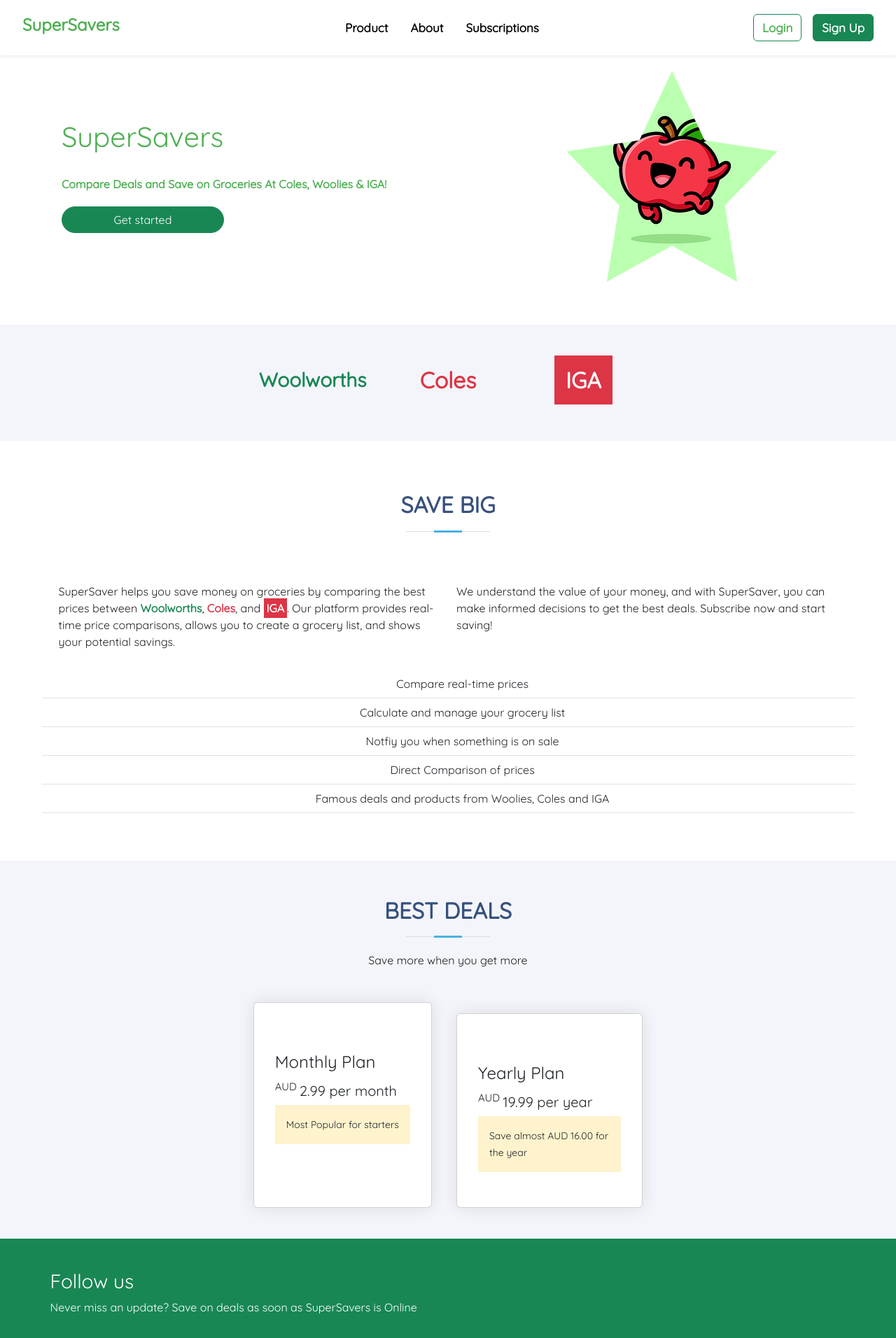
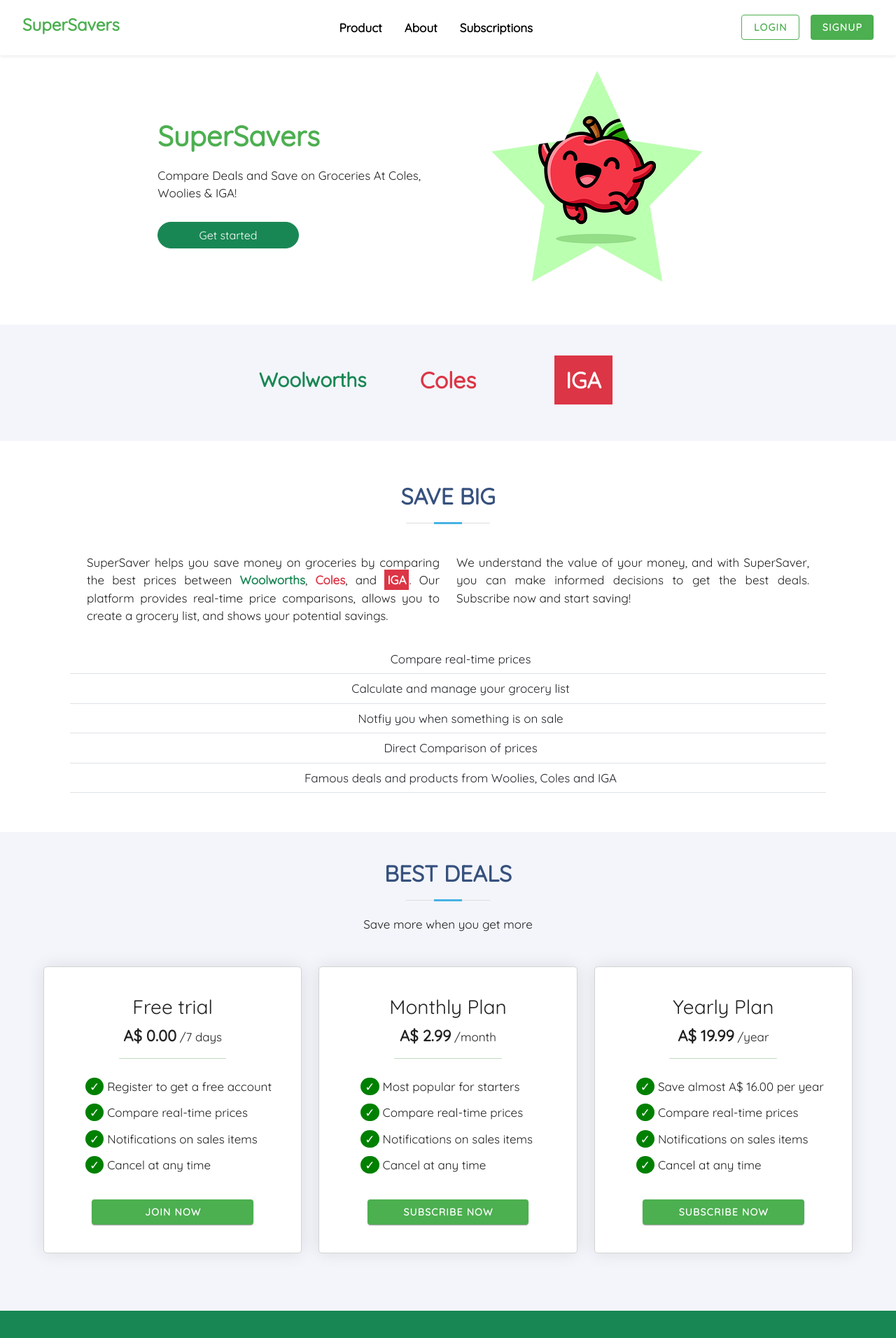
Before and after one commit to StefanKumarasinghe/supersavers-frontend-vuejs, a Vue app: page / in a window 1280 px wide. Shown: the top 1912 px of the page at 70% size. Built offline with nearby package versions, Linux system fonts and the light colour scheme; a web font is replaced by a local one.

Commit message:
Explore page design update

```diff
--- a/public/index.html
+++ b/public/index.html
@@ -28,5 +28,7 @@
   </noscript>
   <div id="app"></div>
   <!-- built files will be auto injected -->
+  <script src="https://cdn.jsdelivr.net/npm/@popperjs/core@2.11.8/dist/umd/popper.min.js" integrity="sha384-I7E8VVD/ismYTF4hNIPjVp/Zjvgyol6VFvRkX/vR+Vc4jQkC+hVqc2pM8ODewa9r" crossorigin="anonymous"></script>
+  <script src="https://cdn.jsdelivr.net/npm/bootstrap@5.3.2/dist/js/bootstrap.min.js" integrity="sha384-BBtl+eGJRgqQAUMxJ7pMwbEyER4l1g+O15P+16Ep7Q9Q+zqX6gSbd85u4mG4QzX+" crossorigin="anonymous"></script>
 </body>
 </html>
--- a/src/Explore.vue
+++ b/src/Explore.vue
@@ -1,7 +1,7 @@
 <!-- eslint-disable vue/multi-word-component-names -->
 <template>
 
-  <v-app>
+  <v-app class="vapplication">
     <div>
       <!-- Header -->
       <nav class="navbar navbar-expand-lg py-4 px-5 bg-white shadow-sm fixed-top">
@@ -13,7 +13,7 @@
           <div class="collapse navbar-collapse" id="nav-collapse">
             <ul class="navbar-nav mx-auto">
               <li class="nav-item">
-                <a class="black--text nav-link me-lg-4" href="#about">Product</a>
+                <a class="black--text nav-link me-lg-4" href="#product">Product</a>
               </li>
               <li class="nav-item">
                 <a class="black--text nav-link me-lg-4" href="#about">About</a>
@@ -23,13 +23,9 @@
               </li>
             </ul>
             <ul class="navbar-nav">
-              <li class="nav-item my-sm-3 my-3 my-lg-0 my-md-0">
-                <button class="btn btn-outline-success green--text font-weight-bold">
-                  <a class="green--text" href="#services">Login</a>
-                </button>
-                <button class="btn btn-success white--text font-weight-bold ms-4">
-                  <a class="white--text" href="/search">Sign Up</a>
-                </button>
+              <li class="nav-item my-sm-3 my-3 my-lg-0 my-md-0 d-flex">
+                <v-btn elevation="0" color="green" class="font-weight-bold" outlined to="login">Login</v-btn>
+                <v-btn elevation="0" color="green" class="font-weight-bold ms-4 white--text" to="register">Signup</v-btn>
               </li>
             </ul>
           </div>
@@ -37,55 +33,57 @@
       </nav>
 
       <!-- Hero Section -->
-      <div class="d-flex align-items-center">
-          <div class="row py-5 my-5">
-            <div class="green--text col-lg-6 col-md-6 mx-auto d-flex align-items-center" data-aos="fade-up" data-aos-delay="200">
-              <span class="font-weight-bold mx-auto">
-                <h1>SuperSavers </h1><br/> Compare Deals and Save on Groceries At Coles, Woolies & IGA!<br/>
-                <a href="/search" class="white--text btn btn-success w-50 rounded-pill my-5">Get started</a>
+      <div id="product">
+          <div class="row justify-content-center py-5 my-5">
+            <div class="col-lg-2 col-md-1 col-sm-0 col-0"></div>
+            <div class="col-lg-4 col-md-5 col-sm-12 col-12 mx-auto d-flex align-items-center" data-aos="fade-up" data-aos-delay="200">
+              <span class="mx-auto">
+                <h1 class="font-weight-bold green--text">SuperSavers </h1><p class="py-3"> Compare Deals and Save on Groceries At Coles, Woolies & IGA!</p>
+                <a href="/search" class="white--text btn btn-success w-50 h-50 rounded-pill">Get started</a>
               </span>
             </div>
-            <div class="col-lg-6 col-md-6 d-block hero-img" data-aos="zoom-in" data-aos-delay="200">
+            <div class="col-lg-4 col-md-5 hero-img" data-aos="zoom-in" data-aos-delay="200">
               <img src="@/assets/hero-img.png" class="animated mx-auto d-block img-fluid" alt="">
             </div>
+            <div class="col-lg-2 col-md-1 col-sm-0 col-0"></div>
           </div>
       </div>
 
       <!-- Clients Section -->
       <div class="clients section-bg py-5">
         <div class="container">
-          <div class="row justify-content-center" data-aos="zoom-in">
-            <div class="col-lg-2 col-md-4 col-6 d-flex align-items-center justify-content-center">
+          <div class="row" data-aos="zoom-in">
+            <div class="col-lg-3 col-md-0 col-sm-0 col-0"></div>
+            <div class="col-lg-2 col-md-4 col-sm-4 col-12 d-flex align-items-center justify-content-center">
               <h3 class="text-success fw-bold">Woolworths</h3>
             </div>
-            <div class="col-lg-2 col-md-4 col-6 d-flex align-items-center justify-content-center">
+            <div class="col-lg-2 col-md-4 col-sm-4 col-12 d-flex align-items-center justify-content-center">
               <h2 class="text-danger fw-bold">Coles</h2>
             </div>
-            <div class="col-lg-2 col-md-4 col-6 d-flex align-items-center justify-content-center">
+            <div class="col-lg-2 col-md-4 col-sm-4 col-12 d-flex align-items-center justify-content-center">
               <h2 class="bg-danger text-white p-3 fw-bold">IGA</h2>
             </div>
+            <div class="col-lg-3 col-md-0 col-sm-0 col-0"></div>
           </div>
         </div>
       </div>
 
       <!-- About Us Section -->
       <div id="about" class="about py-5" data-aos="fade-up">
-        <div class="container">
-          <div class="section-title py-5 my-5">
+        <div class="about-container">
+          <div class="section-title pt-5 mt-5">
             <h2>Save Big</h2>
           </div>
           <div class="row px-3">
             <div class="col-lg-6">
-              <p>SuperSaver helps you save money on groceries by comparing the best prices between
+              <p style="text-align: justify;">SuperSaver helps you save money on groceries by comparing the best prices between
                 <span class="text-success fw-bold">Woolworths</span>,
                 <span class="text-danger fw-bold">Coles</span>, and
                 <span class="bg-danger text-white fw-bold p-1">IGA</span>.
                 Our platform provides real-time price comparisons, allows you to create a grocery list, and shows your potential savings.
               </p>
-
-
             </div>
-            <div class="col-lg-6">
+            <div class="col-lg-6" style="text-align: justify;">
               <p>We understand the value of your money, and with SuperSaver, you can make informed decisions to get the best deals. Subscribe now and start saving!</p>
             </div>
           </div>
@@ -99,28 +97,61 @@
           </table>
         </div>
       </div>
+
       <!-- Services Section -->
       <div id="services" class="services section-bg mt-5 pt-5 pb-5" data-aos="fade-up">
-        <div class="container">
+        <div class="service-container">
           <div class="section-title py-5">
             <h2>Best Deals</h2>
             <p>Save more when you get more</p>
           </div>
           <div class="row justify-content-center">
-            <div class="col-xl-3 col-md-3 d-flex align-items-stretch col-sm-12 mt-4 mt-md-0" data-aos="zoom-in" data-aos-delay="200">
-              <div class="card icon-box">
-                <i class="bi bi-file icon"></i>
-                <h4>Monthly Plan</h4>
-                <h5><sup>AUD </sup>2.99<span> per month</span></h5>
-                <p class="mark p-3">Most Popular for starters</p>
+            <div class="col-xl-4 col-md-4 col-sm-12 col-lg-4" data-aos="zoom-in" data-aos-delay="200">
+              <div class="icon-box">
+                <h3 class="font-weight-medium text-center">Free trial</h3>
+                <div class="text-center"><span class="price">A$ 0.00</span> /7 days</div>
+                <v-divider class="service-divider text-center"></v-divider>
+                <ul>
+                  <li class="pt-3">Register to get a free account</li>
+                  <li class="pt-3">Compare real-time prices</li>
+                  <li class="pt-3">Notifications on sales items</li>
+                  <li class="pt-3">Cancel at any time</li>
+                </ul>
+                <div class="text-center">
+                  <v-btn elevation="1" color="green" class="white--text w-75 mt-5 font-weight-bold">Join Now</v-btn>
                 </div>
               </div>
-            <div class="col-xl-3 col-md-3 d-flex align-items-stretch col-sm-12 mt-4 mt-xl-0" data-aos="zoom-in" data-aos-delay="300">
-              <div class="card icon-box">
-                <i class="bi bi-tachometer icon"></i>
-                <h4>Yearly Plan</h4>
-                <h5><sup>AUD </sup>19.99<span> per year</span></h5>
-                <p class="mark p-3">Save almost AUD 16.00 for the year</p>
+            </div>
+            <div class="col-xl-4 col-md-4 col-sm-12 col-lg-4" data-aos="zoom-in" data-aos-delay="200">
+              <div class="icon-box">
+                <h3 class="font-weight-medium text-center">Monthly Plan</h3>
+                <div class="text-center"><span class="price">A$ 2.99</span> /month</div>
+                <v-divider class="service-divider text-center"></v-divider>
+                <ul>
+                  <li class="pt-3">Most popular for starters</li>
+                  <li class="pt-3">Compare real-time prices</li>
+                  <li class="pt-3">Notifications on sales items</li>
+                  <li class="pt-3">Cancel at any time</li>
+                </ul>
+                <div class="text-center">
+                  <v-btn elevation="1" color="green" class="white--text w-75 mt-5 font-weight-bold">Subscribe Now</v-btn>
+                </div>
+              </div>
+            </div>
+            <div class="col-xl-4 col-md-4 col-sm-12 col-lg-4" data-aos="zoom-in" data-aos-delay="300">
+              <div class="icon-box">
+                <h3 class="font-weight-medium text-center">Yearly Plan</h3>
+                <div class="text-center"><span class="price">A$ 19.99</span> /year</div>
+                <v-divider class="service-divider text-center"></v-divider>
+                <ul>
+                  <li class="pt-3">Save almost A$ 16.00 per year</li>
+                  <li class="pt-3">Compare real-time prices</li>
+                  <li class="pt-3">Notifications on sales items</li>
+                  <li class="pt-3">Cancel at any time</li>
+                </ul>
+                <div class="text-center">
+                  <v-btn elevation="1" color="green" class="white--text w-75 mt-5 font-weight-bold">Subscribe Now</v-btn>
+                </div>
               </div>
             </div>
           </div>
@@ -132,16 +163,16 @@
         <div class="container ">
           <div class="row">
             <div class="col-lg-9 text-center text-lg-start">
-              <h3>Follow us</h3>
+              <h3 class="font-weight-bold">Follow us</h3>
               <p>Never miss an update? Save on deals as soon as SuperSavers is Online</p>
             </div>
-            <div class="col-lg-3 social-links mt-3 col-lg-3 display-5 justify-content-center text-center">
-              <a href="#" class="twitter"><i class="bi bi-twitter"></i></a>
-              <a href="#" class="facebook"><i class="bi bi-facebook"></i></a>
-              <a href="#" class="linkedin"><i class="bi bi-linkedin"></i></a>
+            <div class="col-lg-3 social-links mt-lg-3 mt-md-3 col-lg-3 display-5 justify-content-center text-center">
+              <a href="#" class="mx-2"><v-icon color="white" large>mdi-email-outline</v-icon></a>
+              <a href="#" class="mx-2"><v-icon color="white" large>mdi-linkedin</v-icon></a>
+              <a href="#" class="mx-2"><v-icon color="white" large>mdi-instagram</v-icon></a>
             </div>
           </div>
-          <div class="copyright pb-5 mb-5">
+          <div class="copyright pt-5 text-center">
             &copy; Copyright <strong><span>SuperSavers.au</span></strong>. All Rights Reserved
           </div>
         </div>
@@ -165,6 +196,7 @@
   font-family: "Quicksand";
   color: #444444;
   padding-top:60px;
+  font-size: 17px;
 }
 
 h1,
@@ -176,6 +208,9 @@
   font-family: "Quicksand", sans-serif;
 }
 
+.vapplication {
+  margin-bottom: 0rem !important;
+}
 /*--------------------------------------------------------------
 # Preloader
 --------------------------------------------------------------*/
@@ -478,10 +513,6 @@
 /*--------------------------------------------------------------
 # Hero Section
 --------------------------------------------------------------*/
-
-
-
-
 .animated {
   animation: up-down 2s ease-in-out infinite alternate-reverse both;
 }
@@ -557,7 +588,7 @@
 
 .section-title {
   text-align: center;
-  padding-bottom: 30px;
+  padding-bottom: 10px;
 }
 
 .section-title h2 {
@@ -626,6 +657,12 @@
 /*--------------------------------------------------------------
 # About Us
 --------------------------------------------------------------*/
+
+.about .about-container {
+  margin-left: 100px;
+  margin-right: 100px;
+}
+
 .about .content h3 {
   font-weight: 600;
   font-size: 26px;
@@ -683,7 +720,6 @@
 
 
 @media (max-width: 1024px) {
-
   .why-us .content,
   .why-us .accordion-list {
     padding-left: 0;
@@ -709,17 +745,33 @@
   .why-us .img {
     min-height: 200px;
   }
+
+  .about .about-container {
+    margin-left: 10px;
+    margin-right: 10px;
+  }
 }
 
 
 /*--------------------------------------------------------------
 # Services
 --------------------------------------------------------------*/
+
+
+
+.services .service-container {
+  margin-left: 50px;
+  margin-right: 50px;
+  margin-bottom: 50px;
+}
+
 .services .icon-box {
   box-shadow: 0px 0 25px 0 rgba(0, 0, 0, 0.1);
-  padding: 50px 30px;
+  padding: 40px 30px;
   transition: all ease-in-out 0.4s;
   background: #fff;
+  border: 1px solid lightgray;
+  border-radius: 5px;
 }
 
 .services .icon-box .icon {
@@ -755,6 +807,43 @@
 
 .services .icon-box:hover h4 a {
   color: #47b2e4;
+}
+
+.price {
+  font-size: 22px;
+  font-weight: bold;
+}
+
+.services ul {
+  list-style: none;
+}
+
+.services ul li:before {
+  content: '✓';
+  color: white;
+  padding: 2px 6px;
+  margin: 0px 5px;
+  background-color: green;
+  border-radius: 30px;
+}
+
+.service-divider {
+  border: 2px solid green;
+  background-color: green;
+  border-radius: 20px;
+  width: 50%;
+  margin: 15px auto;
+}
+
+@media (max-width: 600px) {
+  .services .service-container {
+    margin-left: 10px;
+    margin-right: 10px;
+  }
+
+  .services .icon-box {
+    padding: 40px 10px;
+  }
 }
 
 /*--------------------------------------------------------------
```
Lines whose indentation alone changed are shown as unchanged.
